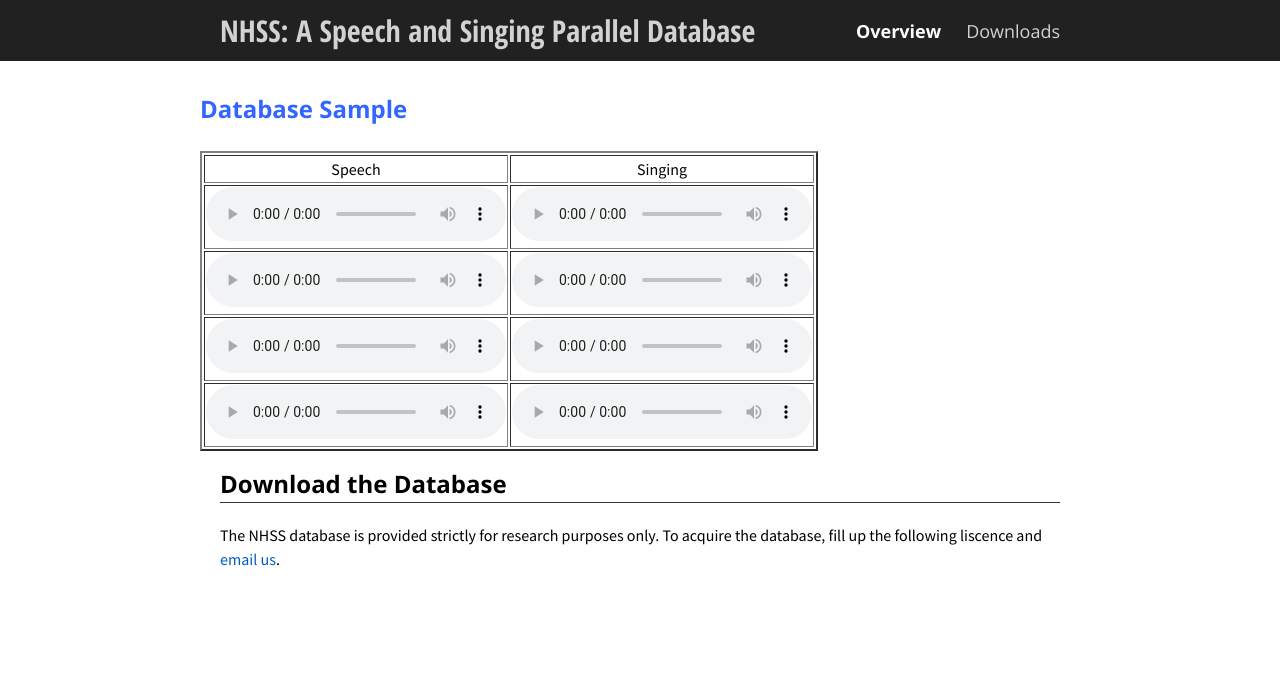
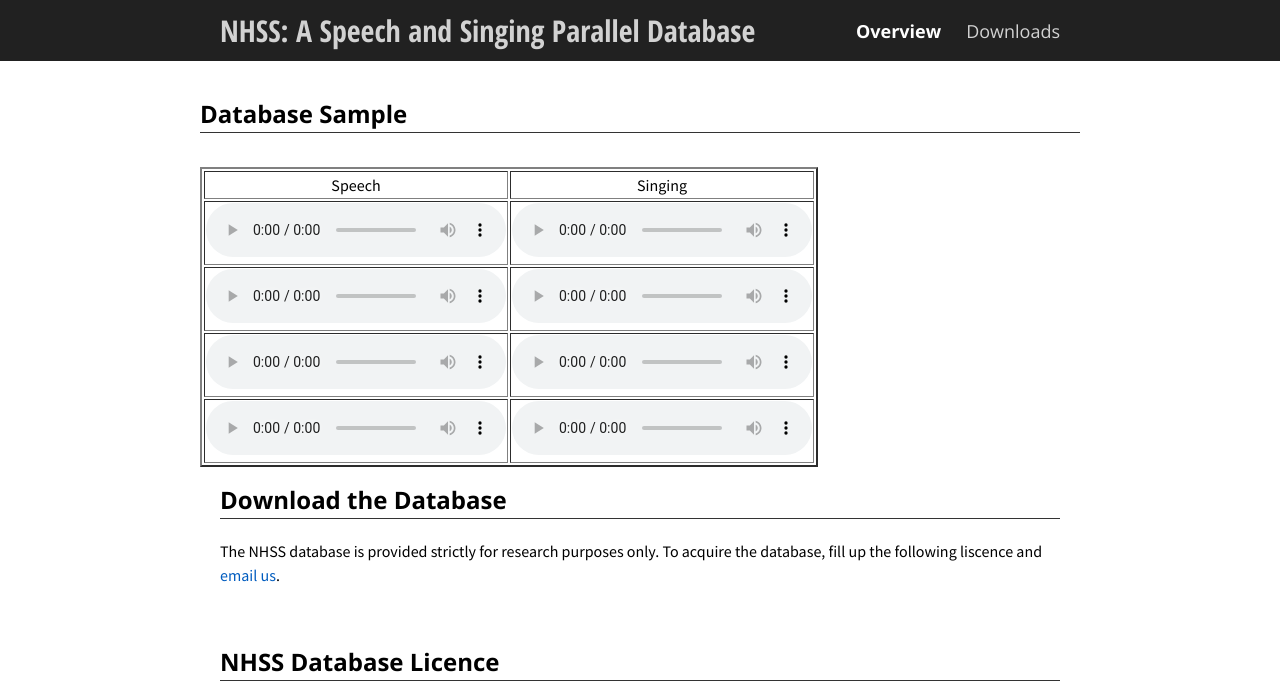
Before and after one commit to bidishasharma/bidishasharma.github.io, a Jekyll site: the page NHSS_Database/download.html, which Jekyll copies as it is, in a window 1280 px wide. Shown: the top 690 px of the page. Built offline with Jekyll 4.4.1, drawn with Linux system fonts in a browser that asks for light colours.

Commit message:
Update download.html

```diff
--- a/NHSS_Database/download.html
+++ b/NHSS_Database/download.html
@@ -29,8 +29,9 @@
       <div class="content-table flex-column">
         <!-------------------------------------------------------------------------------------------->
         <!--Start Intro-->
-<h2><span style="color: #3366ff;">Database Sample</span></h2><br>
-
+<h2 class="add-top-margin">Database Sample</h2>
+<hr>
+<br>
 <table style="height: 64px;" border="2" width="611">
 <tbody>
 <tr>
@@ -89,7 +90,6 @@
               The NHSS database is provided strictly for research purposes only. To acquire the database, fill up the following liscence and <a href="mailto:s.bidisha@nus.edu.sg?Subject=Hello%20again" target="_top">email us</a>.
 	    </p>
 
-<p>&nbsp;</p>
 <p></p>
 <h2 class="add-top-margin">NHSS Database Licence</h2>
 <hr>
```
